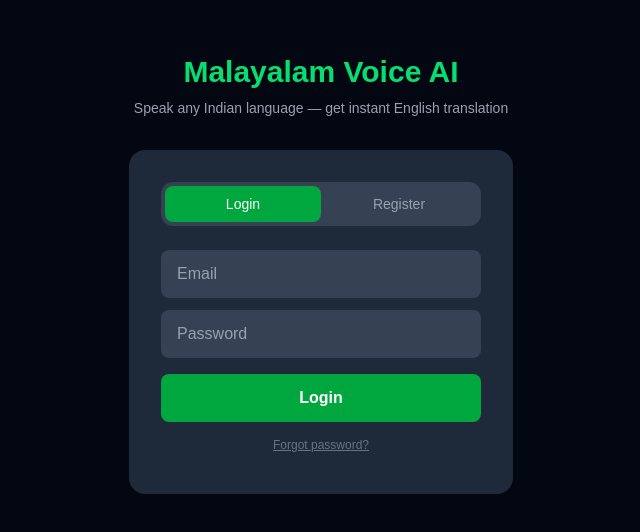
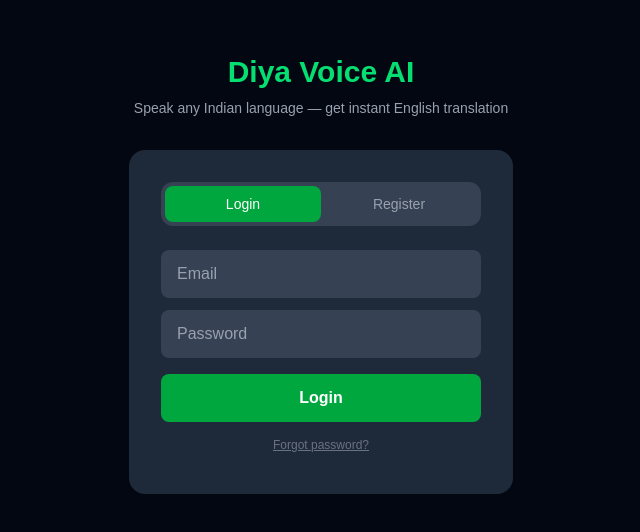
Before and after one commit to mamcbt-ai/malayalam-ai-frontend, a Next.js app: page / in a window 1280 px wide. Shown: the part 126-658 px from the top of the page, without its empty margins (319-959 px from the left). Built offline with nearby package versions, Linux system fonts and the light colour scheme.

Commit message:
rebrand: rename to Diya Voice AI

```diff
--- a/app/layout.js
+++ b/app/layout.js
@@ -13,7 +13,7 @@ const geistMono = Geist_Mono({
 });
 
 export const metadata = {
-  title: "Malayalam Voice AI",
+  title: "Diya Voice AI",
   description: "Speak Malayalam — get instant English translation",
 };
 
--- a/app/page.js
+++ b/app/page.js
@@ -238,7 +238,7 @@ export default function Home() {
       const order = await res.json();
       new window.Razorpay({
         key: order.key_id, amount: order.amount, currency: order.currency,
-        name: 'Malayalam Voice AI', description: `${planId} Plan`, order_id: order.order_id,
+        name: 'Diya Voice AI', description: `${planId} Plan`, order_id: order.order_id,
         handler: async (response) => {
           const v = await fetch(`${API_BASE}/payment/verify`, {
             method: 'POST',
@@ -256,7 +256,7 @@ export default function Home() {
   if (screen !== 'app') {
     return (
       <main className="min-h-screen bg-gray-950 text-white flex flex-col items-center justify-center p-6">
-        <h1 className="text-3xl font-bold mb-2 text-green-400">Malayalam Voice AI</h1>
+        <h1 className="text-3xl font-bold mb-2 text-green-400">Diya Voice AI</h1>
         <p className="text-gray-400 mb-8 text-sm">Speak any Indian language — get instant English translation</p>
         <div className="bg-gray-800 rounded-2xl p-8 w-full max-w-sm">
           {/* Login / Register toggle */}
@@ -305,7 +305,7 @@ export default function Home() {
 
         {/* Header */}
         <div className="flex justify-between items-center mb-8">
-          <h1 className="text-2xl font-bold text-green-400">Malayalam Voice AI</h1>
+          <h1 className="text-2xl font-bold text-green-400">Diya Voice AI</h1>
           <div className="flex items-center gap-2">
             <span className="text-xs text-gray-500 hidden sm:block">{userEmail}</span>
             <button onClick={loadPlans} className="text-xs text-yellow-400 border border-yellow-600 rounded px-2 py-1 hover:bg-yellow-400/10 transition">⭐ Upgrade</button>
```
